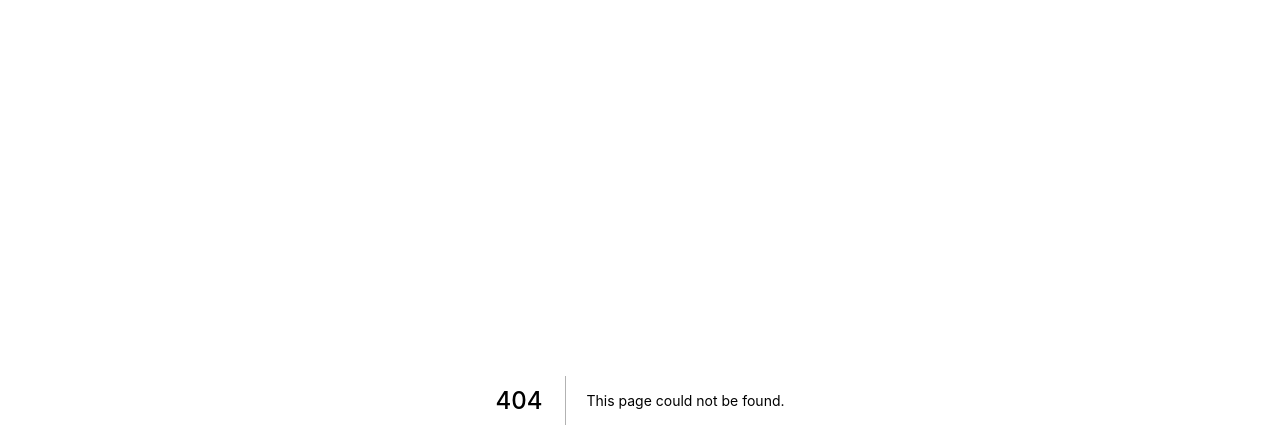
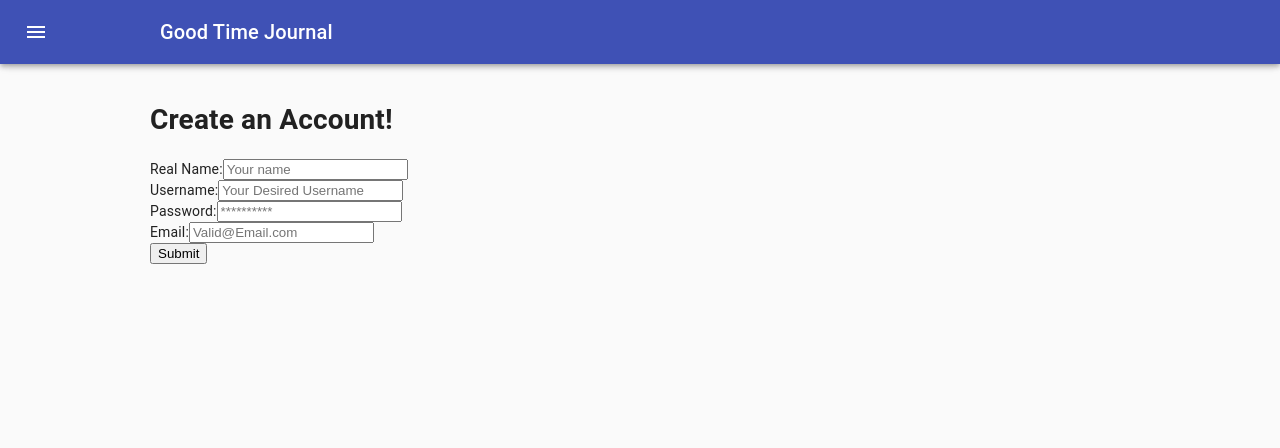
Before and after one commit to jhilker1/goodTimeJournal, a Next.js app: page /SignUp in a window 1280 px wide. Before the commit this address had no page. Shown: the top 448 px of the page. Built offline with nearby package versions, Linux system fonts and the light colour scheme.

Commit message:
modified:   comps/partials/PersistentNav.js 	modified:   package-lock.json 	modified:   package.json 	new file:   pages/SignIn.js 	new file:   pages/SignUp.js 	new file:   pages/about.js 	modified:   pages/index.js

```diff
--- a/comps/partials/PersistentNav.js
+++ b/comps/partials/PersistentNav.js
@@ -36,7 +36,7 @@ export default function PersistentNav(props) {
             <MenuIcon />
           </IconButton>
           <Typography variant="h6" noWrap style={{ marginLeft: 100 }}>
-            Persistent drawer
+            Good Time Journal
           </Typography>
         </Toolbar>
       </AppBar>
@@ -52,6 +52,22 @@ export default function PersistentNav(props) {
                 <MailIcon />
               </ListItemIcon>
               <ListItemText primary="Home" />
+            </ListItem>
+          </Link>
+           <Link href="/SignIn">
+            <ListItem button key="Sign In">
+              <ListItemIcon>
+                <MailIcon />
+              </ListItemIcon>
+              <ListItemText primary="Sign In" />
+            </ListItem>
+          </Link>
+           <Link href="/SignUp">
+            <ListItem button key="Sign Up">
+              <ListItemIcon>
+                <MailIcon />
+              </ListItemIcon>
+              <ListItemText primary="Sign Up" />
             </ListItem>
           </Link>
           <Link href="/about">
--- a/package.json
+++ b/package.json
@@ -23,6 +23,8 @@
     "@material-ui/core": "^4.11.3",
     "@material-ui/icons": "^4.11.2",
     "express": "^4.17.1",
+    "fs": "^0.0.1-security",
+    "gm": "^1.23.1",
     "isomorphic-fetch": "^3.0.0",
     "material-ui-image": "^3.3.2",
     "next": "^10.0.9",
--- /dev/null
+++ b/pages/SignUp.js
@@ -0,0 +1,49 @@
+import React , { Component } from 'react';
+import PersistentNav from "../comps/partials/PersistentNav";
+
+
+class Login extends Component{
+    constructor(props){
+        super(props)
+
+    }
+    render(){
+        return(
+            <form className="login-form">
+
+                <div>
+                <PersistentNav>
+                    <h1>Create an Account!</h1>
+                    <div className="form-group">
+                        <label for="realname">
+                            Real Name:
+                        </label>
+                        <input name="realname" type="text" value="" placeholder="Your name" />
+                    </div>
+                    <div className="form-group">
+                        <label for="Username">
+                            Username:
+                        </label>
+                        <input name="Username" type="text" value="" placeholder="Your Desired Username" />
+                    </div>
+                    <div className="form-group">
+                        <label for="Password">
+                            Password:
+                        </label>
+                        <input name="Password" type="Password" value="" placeholder="**********" />
+                    </div>
+                    <div className="form-group">
+                        <label for="Email">
+                            Email:
+                        </label>
+                        <input name="Email" type="Email" value="" placeholder="Valid@Email.com" />
+                    </div>
+                    <input type="submit" value="Submit" />
+            </PersistentNav>
+                </div>
+            </form>
+        )
+    }
+}
+
+export default Login
--- a/pages/index.js
+++ b/pages/index.js
@@ -5,8 +5,6 @@ import Box from "@material-ui/core/Box";
 import PersistentNav from "../comps/partials/PersistentNav";
 import ResponsiveNav from "../comps/partials/ResponsiveNav";
 import Image from '../node_modules/material-ui-image'
-
-
 
 export default function Index() {
   return (
```
Also changed, not shown: pages/SignIn.js (added, +36 -0 lines), pages/about.js (added, +13 -0 lines), 1 other file (tests, documents, lock files or other folders).
